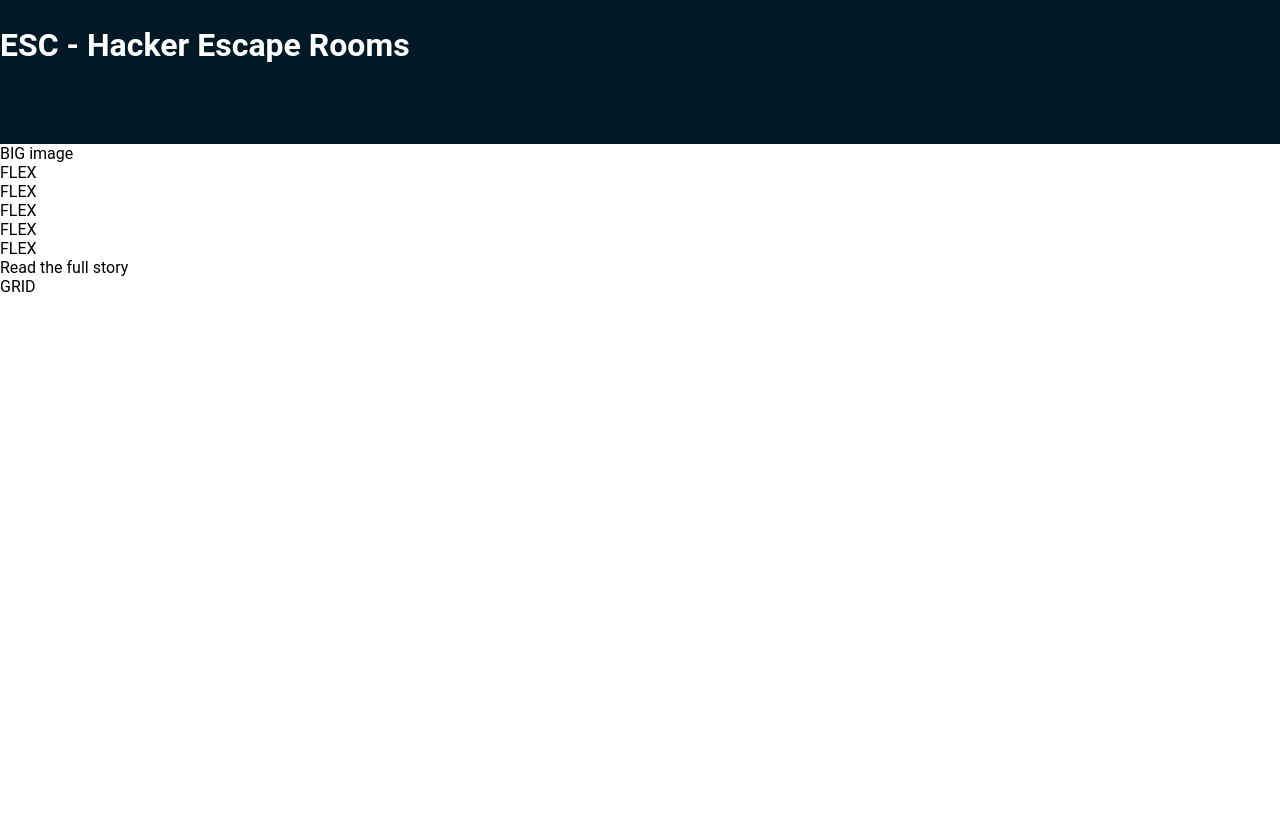
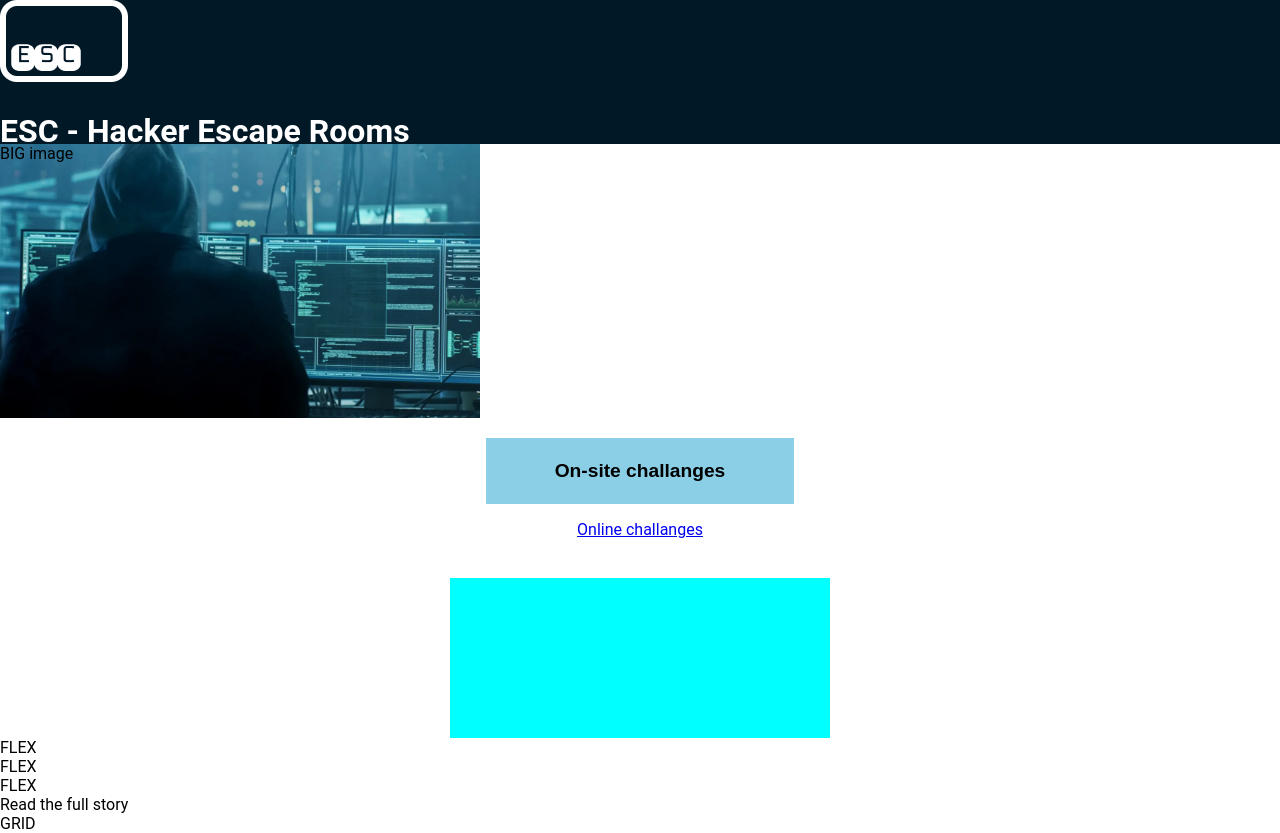
Before and after one commit to mastr777/A2_uppgift2-wu_html-css-ESCrooms, a plain HTML site: page index.html in a window 1280 px wide. Before the commit the page ends 800 px from the top, so only its background shows below. Drawn offline with Linux system fonts and the light colour scheme.

Commit message:
Semantics in progress

```diff
--- a/index.html
+++ b/index.html
@@ -11,21 +11,26 @@
 
 <div class='container'>
 <header class='header'>
-    <H1>ESC - Hacker Escape Rooms</H1>
+    <div><img src='esc_imgs/ESC_logo.png'></div>
+    <div><h1>ESC - Hacker Escape Rooms</h1></div>
 </header>
 
 <main>
-<nav></nav>
+    <nav></nav>
 
-<section class='one'>BIG image</section>
+    <article class='oneSec'>BIG image</article>
 
-FLEX<section></section>FLEX<section></section>
+    <nav class='oneFlex'>
+        <button class='buttonChallengeOne'>On-site challanges</button>
+        <p><a href='#'>Online challanges</a></p>
+    </nav>
+    <article class='twoFlex'></button></article>
 
-FLEX<section></section>FLEX<section></section>FLEX<section></section>
+    FLEX<section class='threeFlex'></section>FLEX<section></section>FLEX<section></section>
 
-<section>Read the full story</section>
+    <section class='twoSec'>Read the full story</section>
 
-<section>GRID</section>
+    <section class='oneFloat'>GRID</section>
 
 </main>
 
```
